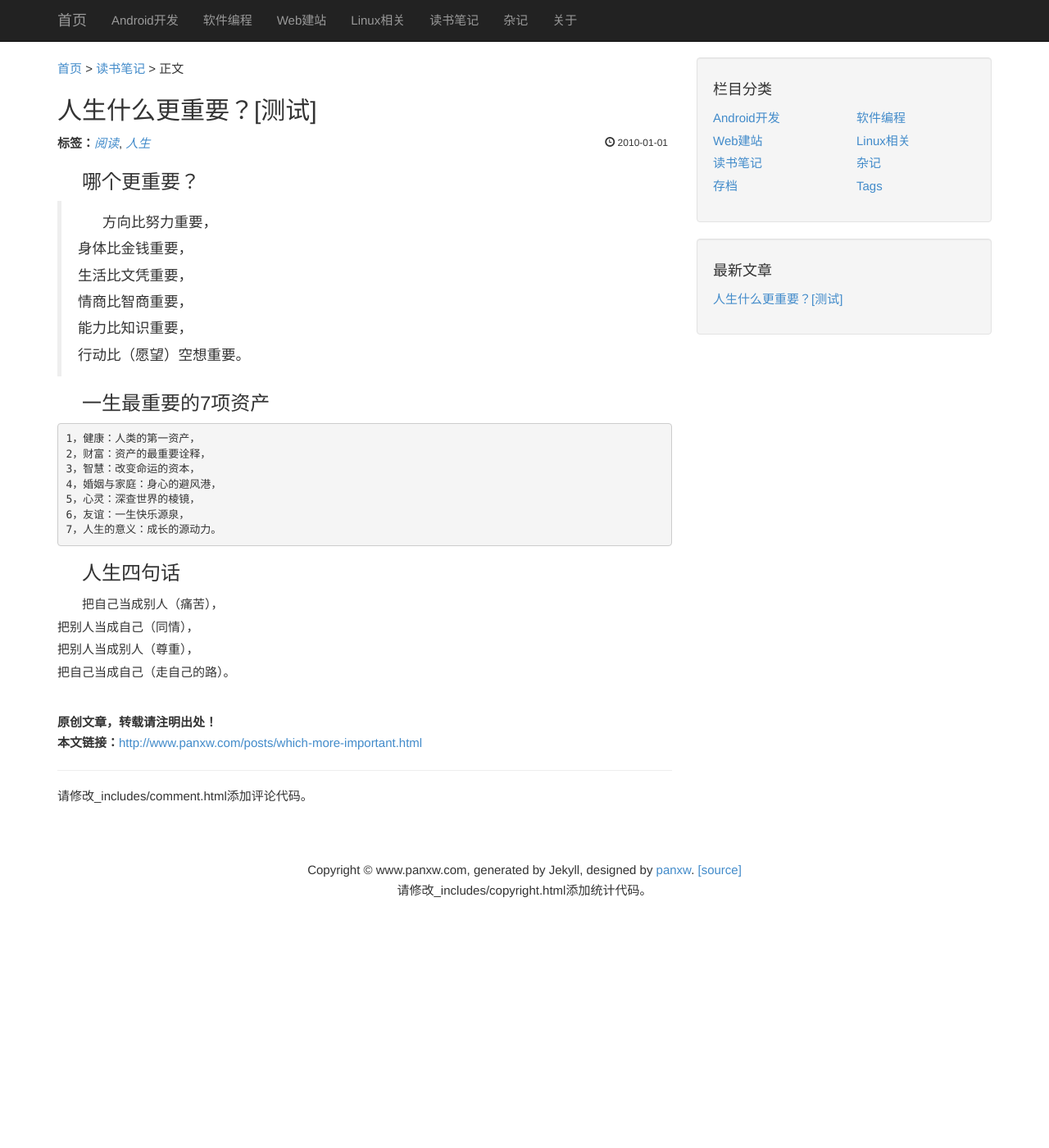
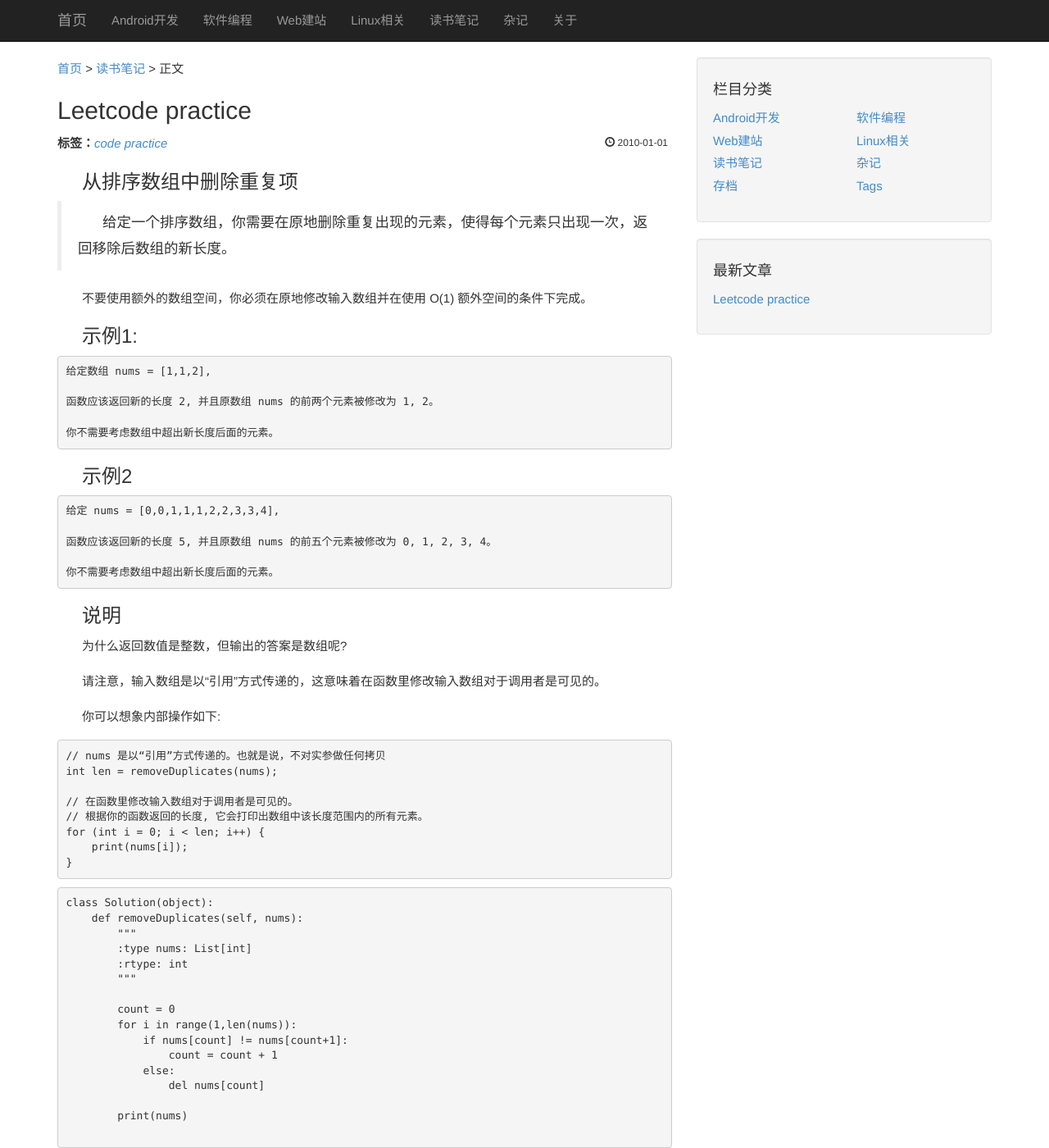
Before and after one commit to MoonBrillante/moonbrillante.github.io, a Jekyll site: the page built from _posts/2010-01-01-which-more-important.markdown, in a window 1280 px wide and 1400 px high. Shown: the whole window at 82% size. Built offline with Jekyll 4.4.1, drawn with Linux system fonts in a browser that asks for light colours.

Commit message:
Update 2010-01-01-which-more-important.markdown

````diff
--- a/_posts/2010-01-01-which-more-important.markdown
+++ b/_posts/2010-01-01-which-more-important.markdown
@@ -1,33 +1,66 @@
 ---
 layout: post
 category: "read"
-title:  "人生什么更重要？[测试]"
-tags: [阅读,人生]
+title:  "Leetcode practice"
+tags: [code practice]
 ---
-### 哪个更重要？
+### 从排序数组中删除重复项
 
->方向比努力重要，
->身体比金钱重要，
->生活比文凭重要，
->情商比智商重要，
->能力比知识重要，
->行动比（愿望）空想重要。
+>给定一个排序数组，你需要在原地删除重复出现的元素，使得每个元素只出现一次，返回移除后数组的新长度。
+
+不要使用额外的数组空间，你必须在原地修改输入数组并在使用 O(1) 额外空间的条件下完成。
 
 
-### 一生最重要的7项资产
+### 示例1:
 ```
-1，健康：人类的第一资产，
-2，财富：资产的最重要诠释，
-3，智慧：改变命运的资本，
-4，婚姻与家庭：身心的避风港，
-5，心灵：深查世界的棱镜，
-6，友谊：一生快乐源泉，
-7，人生的意义：成长的源动力。
+给定数组 nums = [1,1,2],
+
+函数应该返回新的长度 2, 并且原数组 nums 的前两个元素被修改为 1, 2。
+
+你不需要考虑数组中超出新长度后面的元素。
 ```
 
-### 人生四句话
+### 示例2
 
-把自己当成别人（痛苦），
-把别人当成自己（同情），
-把别人当成别人（尊重），
-把自己当成自己（走自己的路）。
+```
+给定 nums = [0,0,1,1,1,2,2,3,3,4],
+
+函数应该返回新的长度 5, 并且原数组 nums 的前五个元素被修改为 0, 1, 2, 3, 4。
+
+你不需要考虑数组中超出新长度后面的元素。
+```
+
+### 说明
+为什么返回数值是整数，但输出的答案是数组呢?
+
+请注意，输入数组是以“引用”方式传递的，这意味着在函数里修改输入数组对于调用者是可见的。
+
+你可以想象内部操作如下:
+```
+// nums 是以“引用”方式传递的。也就是说，不对实参做任何拷贝
+int len = removeDuplicates(nums);
+
+// 在函数里修改输入数组对于调用者是可见的。
+// 根据你的函数返回的长度, 它会打印出数组中该长度范围内的所有元素。
+for (int i = 0; i < len; i++) {
+    print(nums[i]);
+}
+```
+```
+class Solution(object):
+    def removeDuplicates(self, nums):
+        """
+        :type nums: List[int]
+        :rtype: int
+        """
+
+        count = 0
+        for i in range(1,len(nums)):
+            if nums[count] != nums[count+1]:
+                count = count + 1
+            else:
+                del nums[count]
+
+        print(nums)
+
+```
````
